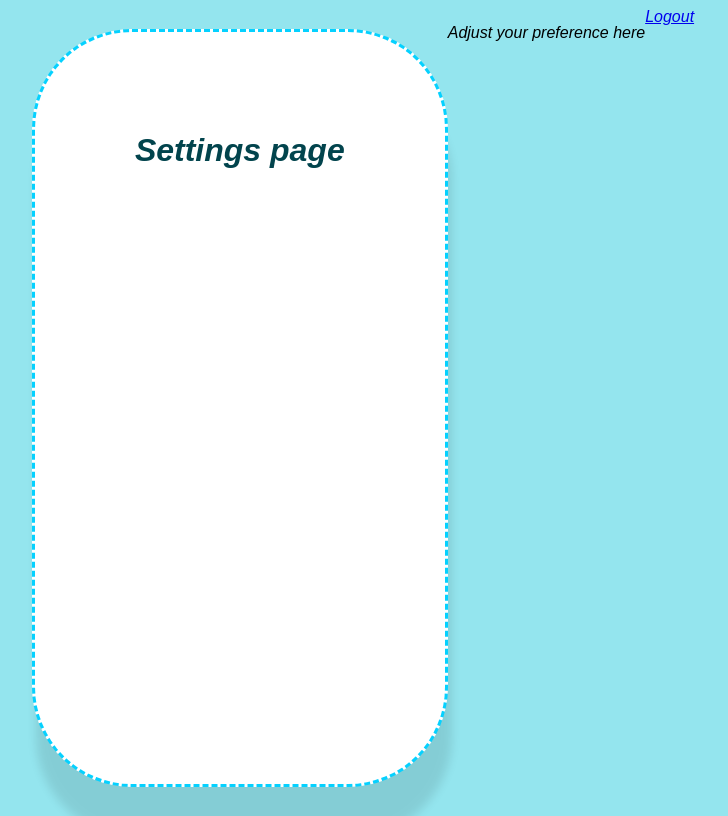
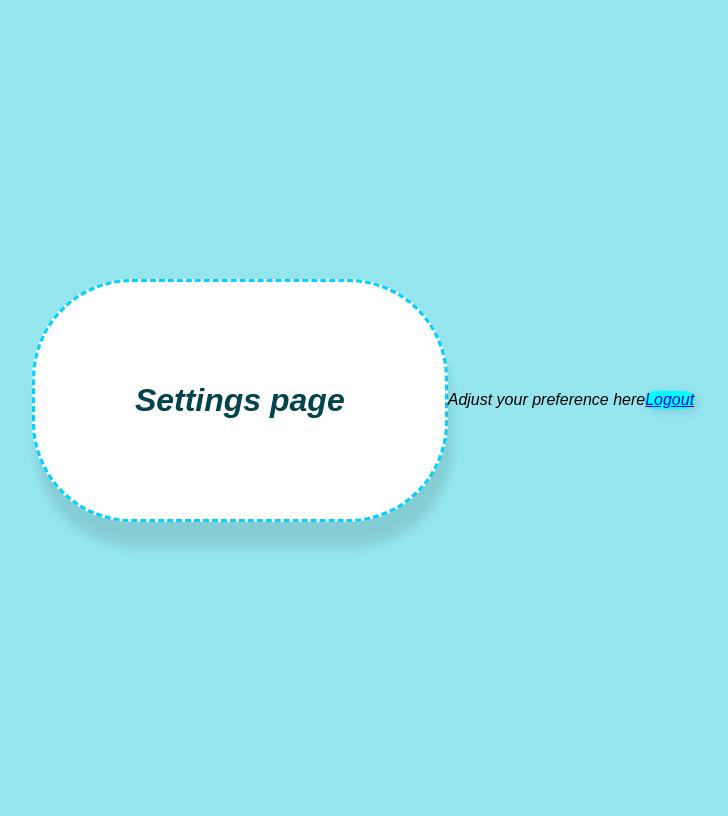
Before and after one commit to kiran18072009-ai/my-flask-app, a Flask app: page /settings in a window 1280 px wide. Shown: the whole page, without its empty margins (277-1005 px from the left). After the commit the page ends 547 px from the top, so only its background shows below. Run offline with Flask 3, Linux system fonts and the light colour scheme.

Commit message:
Update settings.html

```diff
--- a/templates/settings.html
+++ b/templates/settings.html
@@ -10,9 +10,10 @@
                 display: flex;
                 font-style: italic;
                 justify-content: center;
+                align-items: center;
 
                 height: 100vh;
-                margin: 1;
+                margin: 0;
                 background-color: #75deeac4;
                 font-family: Arial, sans-serif;
             }
@@ -22,19 +23,28 @@
                 border-radius: 100px;
                 border-color: rgb(5, 209, 255);
                 border-style: dashed;
+                text-align: center;
 
 
                 display: flex;
-                box-shadow: 4px 50px 10px rgba(0, 0, 0, 0.1);
-                gap: 2px;
+                box-shadow: 4px 25px 10px rgba(0, 0, 0, 0.1);
+                gap: 20px;
                 font-style: italic;
                 color: rgb(2, 68, 77);
+
              }
+             a {
+                padding: auto;
+                border-radius:10px ;
+                box-shadow: 4px 2px 10px rgba(0, 0, 0, 0.1);
+                background-color: aqua;
+             }
+
         </style>
     </head>
 <body>
     <h1>Settings page</h1>
-    <p style="text-align: center;">Adjust your preference here</p>
+    <p style="text-align: end;">Adjust your preference here</p>
     <a href="/logout">Logout</a>
 </body>
 
```
